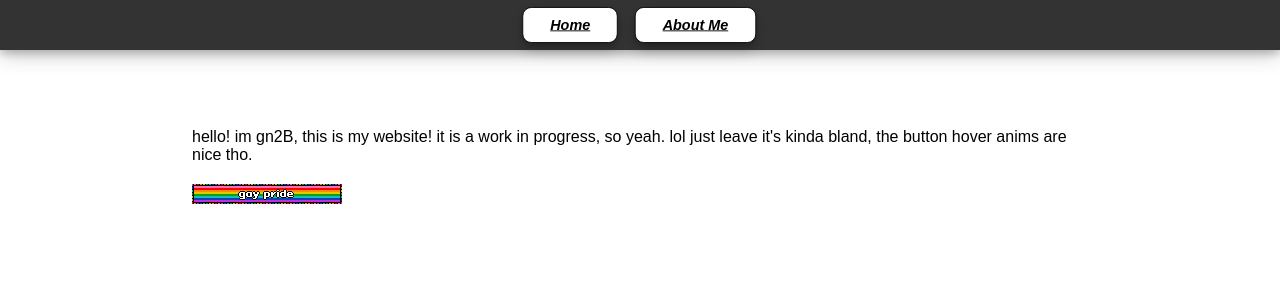
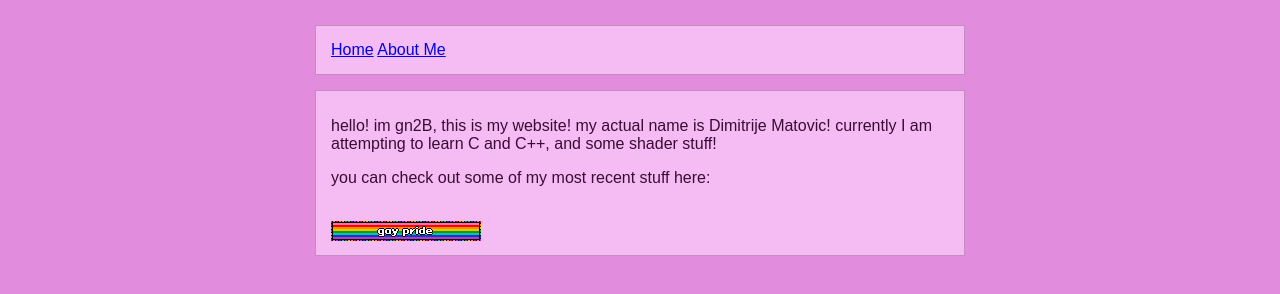
Before and after one commit to gn2Bcool/gn2Bcool.github.io, a plain HTML site: page index.html in a window 1280 px wide. Drawn offline with Linux system fonts and the light colour scheme.

Commit message:
changed stuff

```diff
--- a/css/homePage.css
+++ b/css/homePage.css
@@ -1,64 +1,31 @@
 body {
-	font-family: Arial, "Arial Text", "Liberation Serif", Times, "Times New Roman", serif;
-	background-color: white;
-	margin: 0;
-}
-.container {
-	padding-top: 10%;
-	width: 70%;
-	max-width: 900px;
-	margin-left: auto;
-	margin-right: auto;
-	margin: auto;
-	background-color: white;
-}
-.navbarButtons {
-	color: black;
-	background-color: white;
-	padding: 10px 30px;
-	border-radius: 10px;
-	font-style: oblique;
-	font-weight: bold;
-	display: inline-block;
-	font-size: 16px;
-	box-shadow: 0 4px 8px 0 rgba(0, 0, 0, 0.2), 0 6px 20px 0 rgba(0, 0, 0, 0.19);
-	transition: all 0.3s ease;
-	border-style: solid;
-	border-width: 1px;
-	border-color: gray;
-}
-.navbar:hover .navbarButtons:not(:hover){
-	transform: scale(0.9,0.9);
-	border-color: black;
-}
-.navbarButtons:hover {
-	background-color: black;
-	transform: translate(0px,3px);
-	color: white;
-	box-shadow: 0 8px 8px 0 rgba(0, 0, 0, 0.2), 0 6px 20px 0 rgba(0, 0, 0, 0.19);
-	transform: scale(1.1,1.1);
-	border-color: gray;
-}
-.navbar {
-	box-shadow: 0 4px 8px 0 rgba(0, 0, 0, 0.2), 0 6px 20px 0 rgba(0, 0, 0, 0.19);
-	height: 5%;
- 	left: 0%;
-	backdrop-filter: blur(6px);
-	background: rgba(0,0,0,0.8);
-	border-radius: 0px;
-	width: 100%;
-	justify-content: flex-end;
-	border: none;
-	z-index: 11150;
-	padding: 5px 0px;
-	text-align: center;
-	font-size: 16px;
-	margin: 0px 0px;
-	position: fixed;
+    background-color: #e28cde;
+    max-width: 650px;
+    margin: auto;
+    padding: 25px 25px;
 }
 
-.bottom {
-	margin-top: 20px;
-	display: block;
-	image-rendering: pixelated;
+*{
+    font-family: Arial, Helvetica, sans-serif;
 }
+
+p {
+    color: #3b0b37;
+}
+
+img {
+    image-rendering: pixelated;
+}
+
+.navbar {
+    padding: 15px;
+    background-color: #ffdafda1;
+    border: 1px solid #70416d62;
+}
+
+.container {
+    padding: 10px 15px;
+    margin-top: 15px;
+    background-color: #ffdafda1;
+    border: 1px solid #70416d62;
+}
--- a/index.html
+++ b/index.html
@@ -2,7 +2,7 @@
 <html lang="en">
 <head>
   <meta charset="utf-8">
-  <title>MY WEBSITE</title>
+  <title>gn2b page</title>
   <link href="/css/homePage.css" rel="stylesheet"/>
 </head>
 	<!-- Google tag (gtag.js) -->
@@ -21,8 +21,13 @@
 		<!-- <a class="navbarButtons" href="productsandservices.html">Products and Services</a> -->
 	  </div>
 	<div class="container">
-
-		<a>hello! im gn2B, this is my website! it is a work in progress, so yeah. lol just leave it's kinda bland, the button hover anims are nice tho.</a>
+		<p>hello! im gn2B, this is my website! my actual name is Dimitrije Matovic! currently I am attempting to learn C and C++, and some shader stuff!</p>
+		<p>you can check out some of my most recent stuff here:</p>
+		<div class="scrollThing">
+			<div class="showOff">
+				<img src="">
+			</div>
+		</div>
 		<img class="bottom" src="images/gayprideblinky.gif">
 	</div>
 
```
Also changed, not shown: 1 other file.
